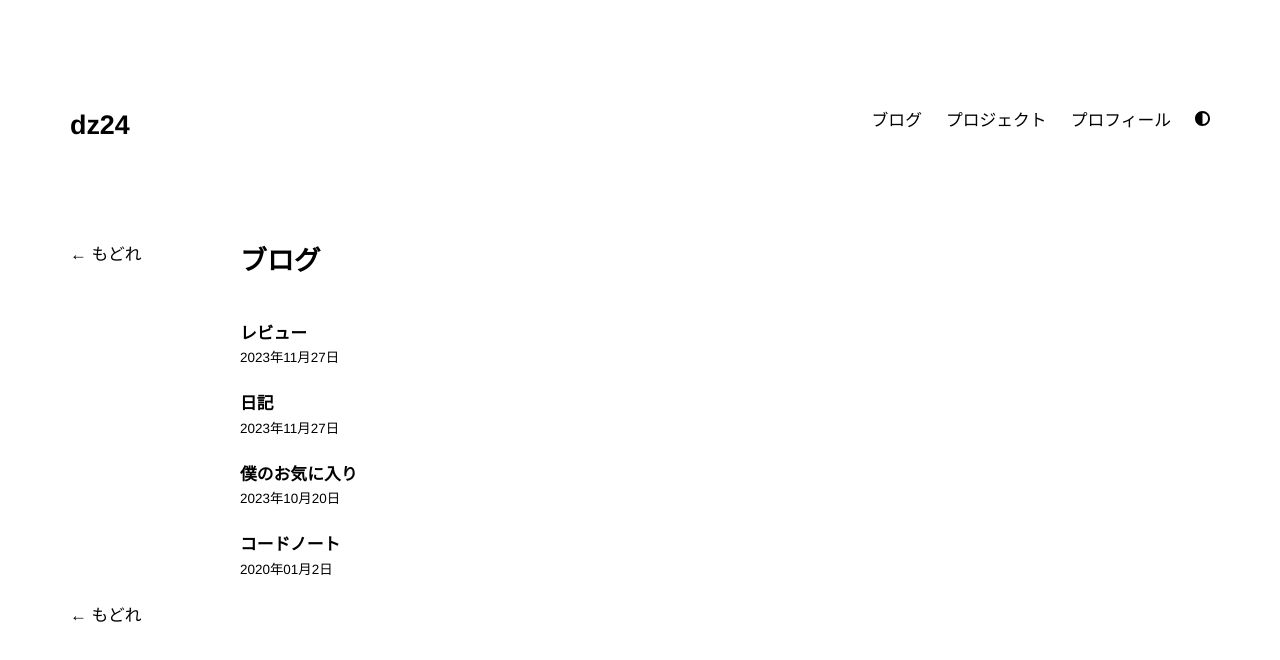
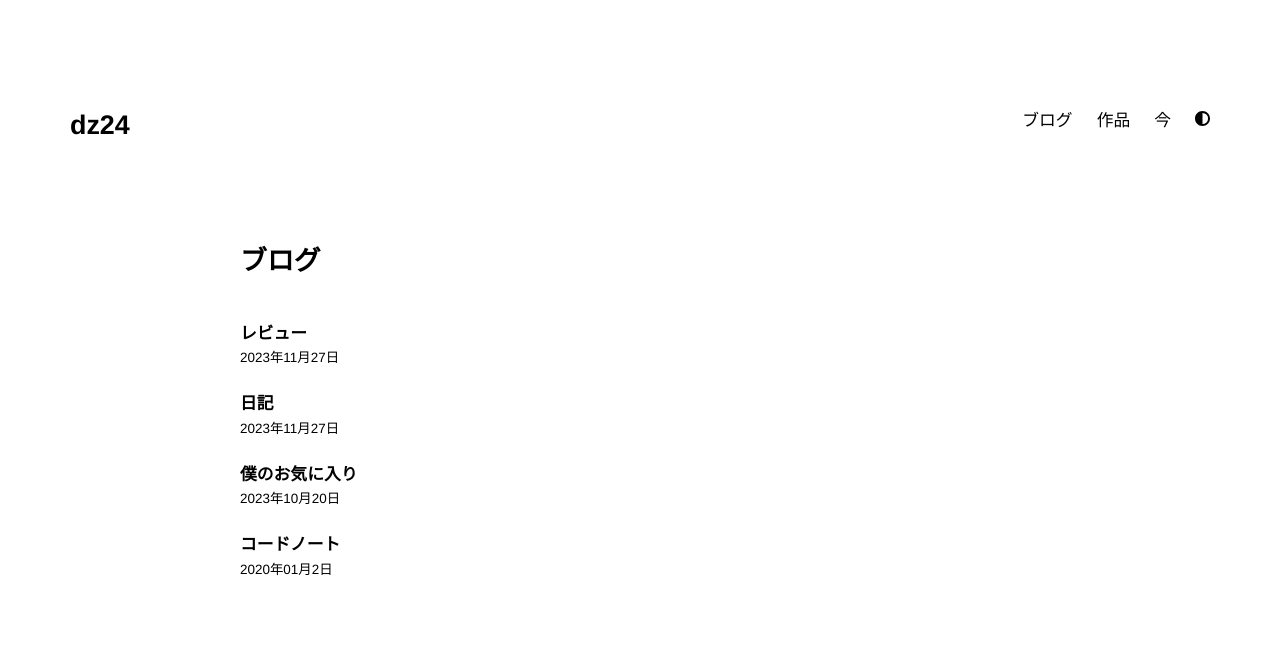
Before and after one commit to dz24/dz24-nextjs, a Next.js app: page /blog in a window 1280 px wide. Shown: the top 660 px of the page. Built offline with nearby package versions, Linux system fonts and the light colour scheme.

Commit message:
update, remove modore

```diff
--- a/src/components/header.js
+++ b/src/components/header.js
@@ -29,8 +29,8 @@ function HeaderComponent() {
 	                <div id="h_box_nav">
 	                    <ul id="nav" className="md:text-right">
 	                        <li className="inline-block ml-6"><Link href="/blog">ブログ</Link></li>
-	                        <li className="inline-block ml-6"><Link href="/projects">プロジェクト</Link></li>
-	                        <li className="inline-block ml-6"><Link href="/about">プロフィール</Link></li>
+	                        <li className="inline-block ml-6"><Link href="/projects">作品</Link></li>
+	                        <li className="inline-block ml-6"><Link href="/about">今</Link></li>
 	                        <li className="inline-block ml-6"> <div ><Button/></div> </li>
 	                    </ul>
 	                </div>
--- a/src/pages/about.js
+++ b/src/pages/about.js
@@ -53,9 +53,6 @@ export default function Home({aboutData }) {
     <br/>
     <br/>
     <br/>
-    <div>
-       <Link href="./">← もどれ</Link>
-    </div>
     </Layout>
   );
 }
--- a/src/pages/blog.js
+++ b/src/pages/blog.js
@@ -21,9 +21,6 @@ export default function Home({ allPostsData }) {
       <Head>
         <title>ブログ</title>
       </Head>
-      <div className="fixed">
-         <Link href="./">← もどれ</Link>
-      </div>
       <section>
       <div className="mx-auto max-w-[800px]">
         <h1>ブログ</h1>
@@ -42,9 +39,6 @@ export default function Home({ allPostsData }) {
           ))}
         </ul>
       </div>
-      <div>
-         <Link href="./">← もどれ</Link>
-      </div>
       </section>
     </Layout>
   );
--- a/src/pages/blog/[id].js
+++ b/src/pages/blog/[id].js
@@ -12,9 +12,6 @@ export default function Post({ postData }) {
         <title>{postData.title}</title>
       </Head>
       <article>
-    <div>
-       <Link href="./">← もどれ</Link>
-    </div>
       <div className="mx-auto max-w-[800px]">
         <h1>{postData.title}</h1>
         <div className="text-black/[.60] dark:text-white/[.80]">
@@ -30,9 +27,6 @@ export default function Post({ postData }) {
     <br/>
     <br/>
     <br/>
-    <div>
-       <Link href="./">← もどれ</Link>
-    </div>
     </Layout>
   );
 }
--- a/src/pages/gallery/[id].js
+++ b/src/pages/gallery/[id].js
@@ -38,9 +38,6 @@ export default function Post({ postData }) {
     <br/>
     <br/>
     <br/>
-    <div>
-       <Link href="/">← もどれ</Link>
-    </div>
     </Layout>
   );
 }
--- a/src/pages/projects.js
+++ b/src/pages/projects.js
@@ -19,11 +19,11 @@ export default function Home({ allPostsData }) {
   return (
     <Layout home>
       <Head>
-        <title>プロジェクト</title>
+        <title>作品</title>
       </Head>
       <section>
       <div className="mx-auto max-w-[800px]">
-        <h1>プロジェクト</h1>
+        <h1>作品</h1>
 	<br/>
         <ul>
           {allPostsData.map(({ id, date, title, modi }) => (
@@ -39,9 +39,6 @@ export default function Home({ allPostsData }) {
           ))}
         </ul>
       </div>
-      <div>
-         <Link href="./">← もどれ</Link>
-      </div>
       </section>
     </Layout>
   );
--- a/src/pages/projects/[id].js
+++ b/src/pages/projects/[id].js
@@ -27,9 +27,6 @@ export default function Post({ postData }) {
     <br/>
     <br/>
     <br/>
-    <div>
-       <Link href="./">← もどれ</Link>
-    </div>
     </Layout>
   );
 }
```
Also changed, not shown: src/markdown/about.md (+3 -1 lines).
